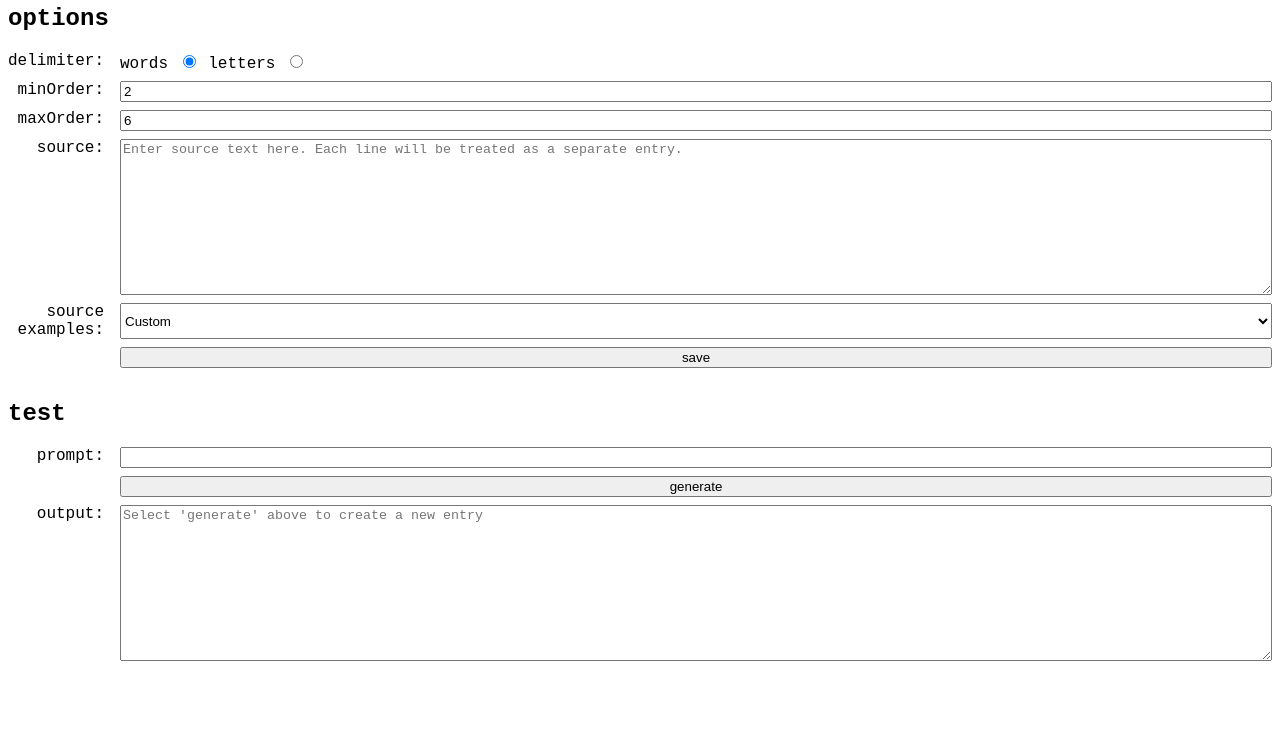
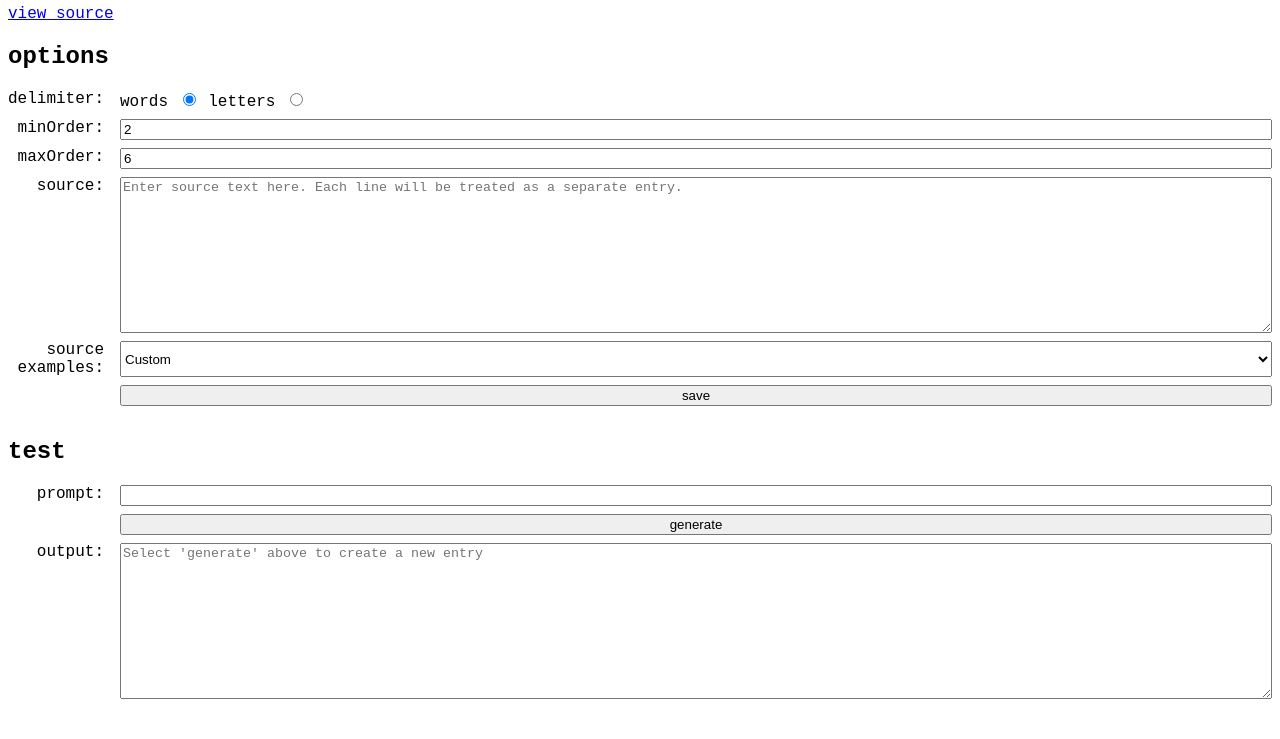
Before and after one commit to seleb/markov-multi-order, a website: page docs/index.html in a window 1280 px wide. Shown: the part 61-800 px from the top of the page. Drawn offline with Linux system fonts and the light colour scheme.

Commit message:
chore: add link to repo

```diff
--- a/docs/index.html
+++ b/docs/index.html
@@ -51,6 +51,7 @@
 
 <body>
 	<h1>markov-multi-order</h1>
+	<a href="https://github.com/seleb/markov-multi-order">view source</a>
 	<h2>options</h2>
 	<form>
 		<label for="delimiter">delimiter</label>
```
